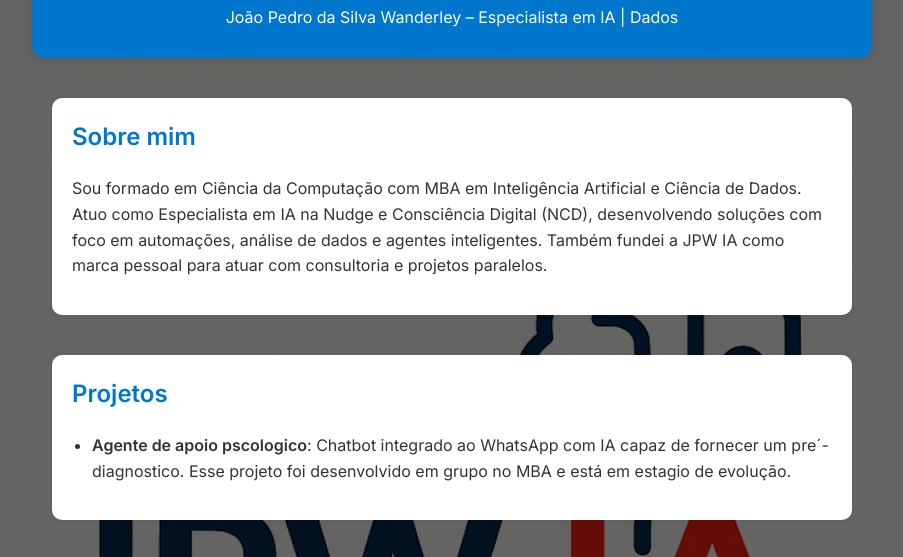
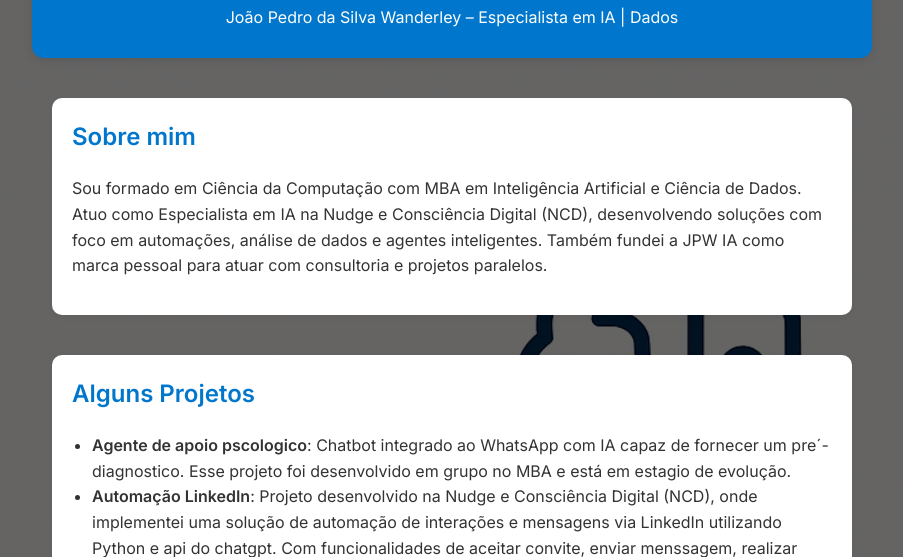
Before and after one commit to joaopedrowanderley-ia/portfolio, a plain HTML site: page index.html in a window 1280 px wide. Shown: the part 161-718 px from the top of the page, without its empty margins (188-1091 px from the left). Drawn offline with Linux system fonts and the light colour scheme.

Commit message:
updade_project
Projeto adcionado

```diff
--- a/index.html
+++ b/index.html
@@ -116,11 +116,14 @@
     </section>
 
     <section>
-      <h2>Projetos</h2>
+      <h2>Alguns Projetos</h2>
       <ul>
         <li><strong>Agente de apoio pscologico</strong>: Chatbot integrado ao WhatsApp com IA capaz de fornecer um pre´-diagnostico.
           Esse projeto foi desenvolvido em grupo no MBA e está em estagio de evolução.</li>
-        <!-- Adicione mais projetos aqui futuramente -->
+  	<li><strong>Automação LinkedIn</strong>: Projeto desenvolvido na Nudge e Consciência Digital (NCD), onde implementei uma solução de automação de interações e mensagens via LinkedIn utilizando Python e api do chatgpt. Com funcionalidades de aceitar convite, enviar menssagem, realizar comentarios e fazer conexões, a automação melhorou o engajamento.
+  	  <br><em>Por questões contratuais, o código não está público, mas toda a arquitetura e execução foram conduzidas por mim.</em>
+	</li>
+
       </ul>
     </section>
 
```
